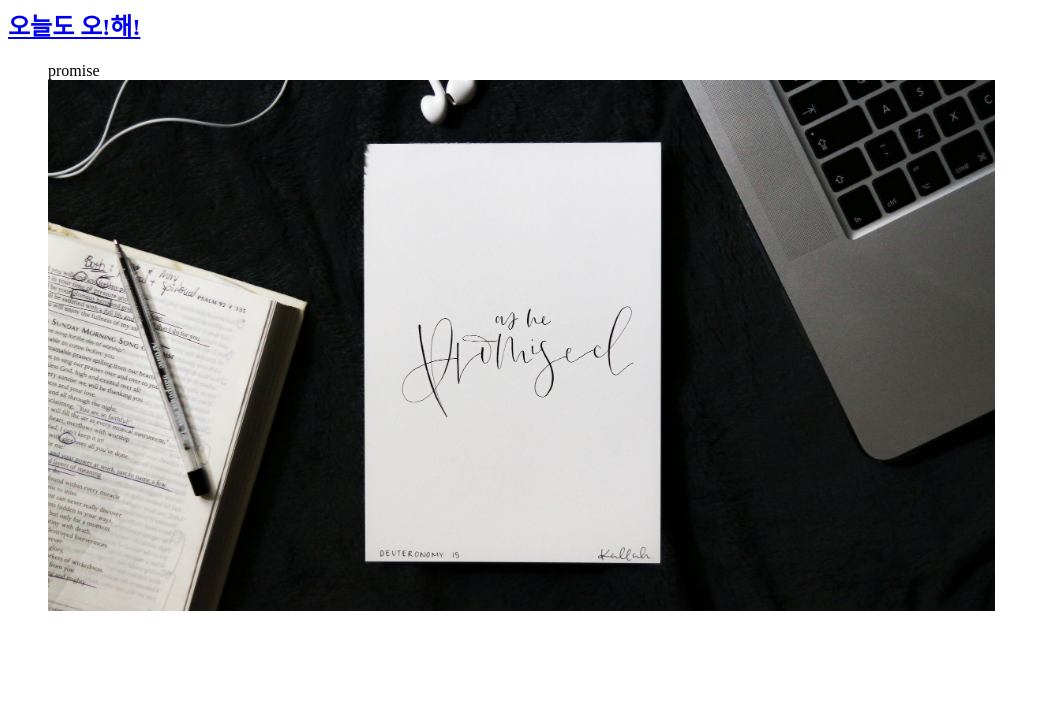
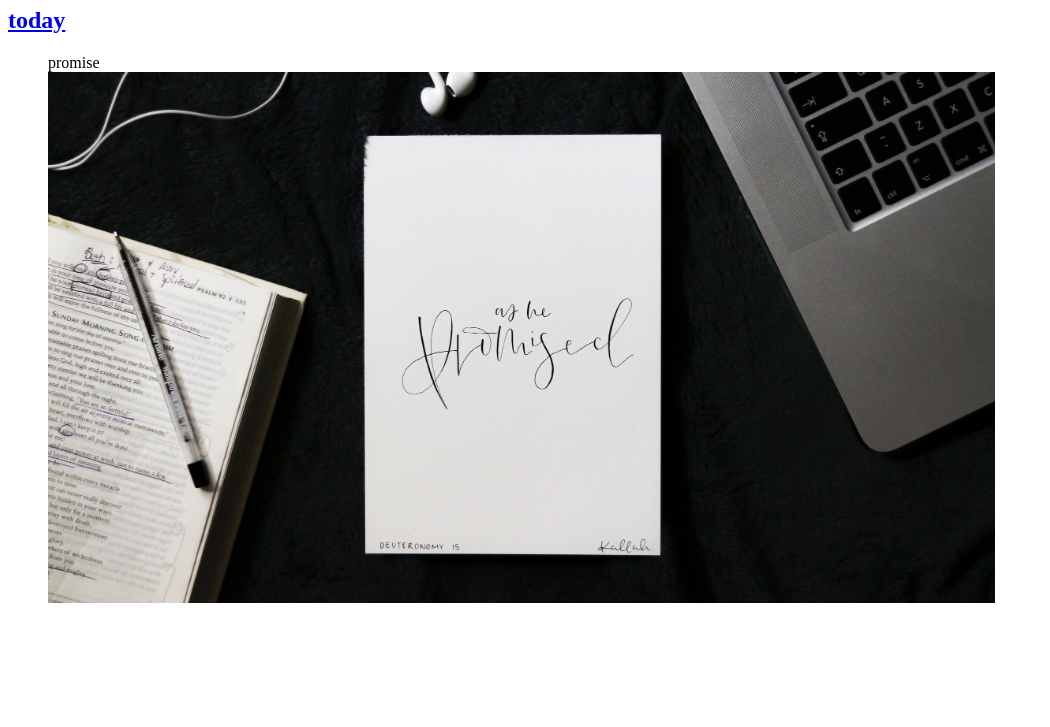
Before and after one commit to tnql501/index.html, a plain HTML site: page index.html in a window 1280 px wide. Shown: the part 73-800 px from the top of the page, without its empty margins (0-1050 px from the left). Drawn offline with Linux system fonts and the light colour scheme.

Commit message:
Update index.html

```diff
--- a/index.html
+++ b/index.html
@@ -6,7 +6,7 @@
   </head>
   <body>
      <em><h1>O.Hea</h1></em>
-     <a href="today.html"><h2>오늘도 오!해!</h2></a>
+     <a href="today.html"><h2>today</h2></a>
       <figure>
        <figcaption>promise</figcaption>
          <img src="promise.jpg" width="80%" >
```
